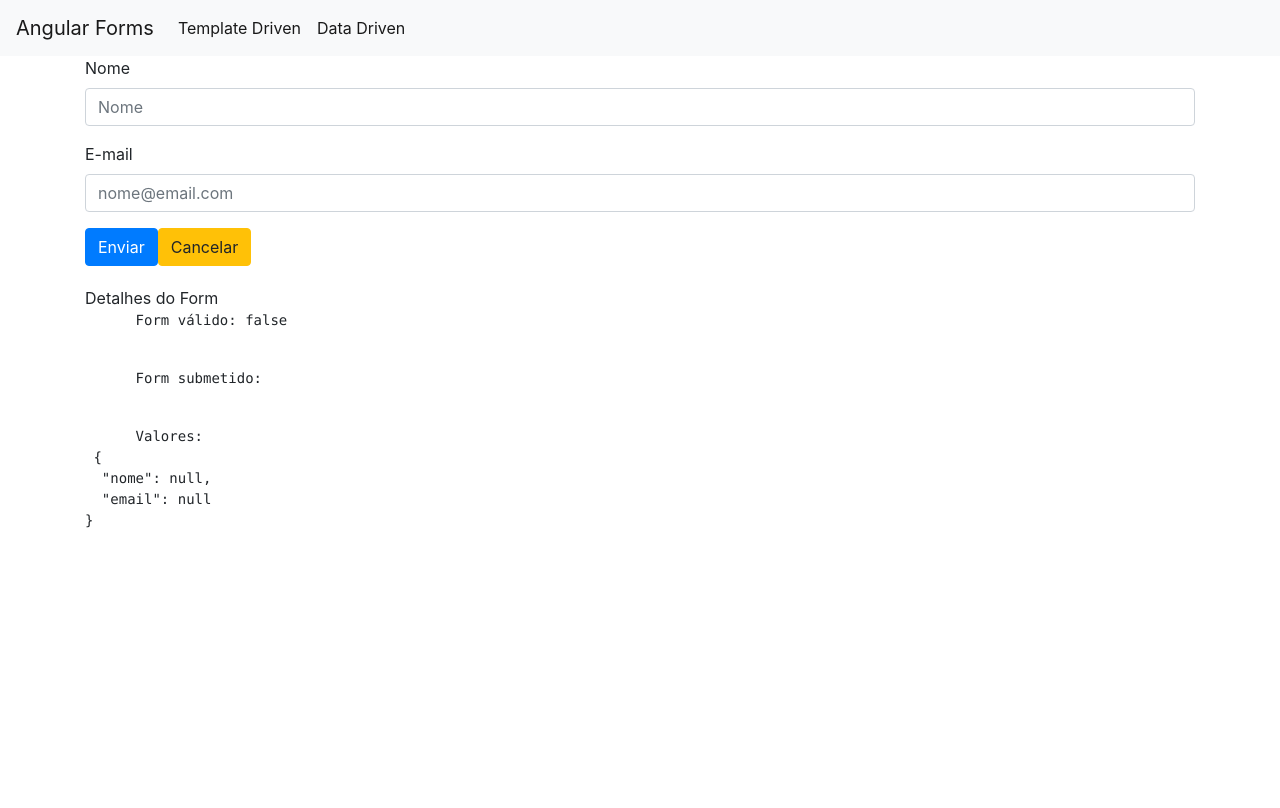
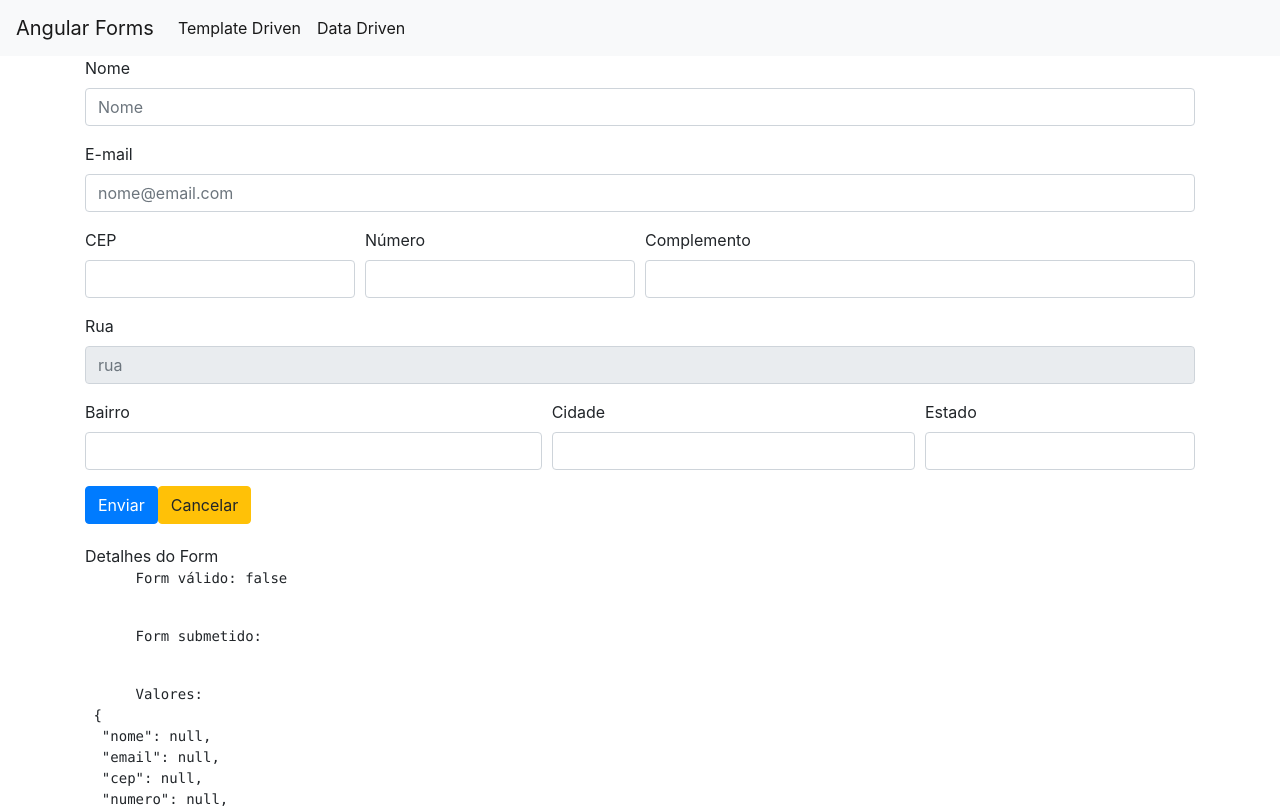
Before and after one commit to michael-zero/Angular, an Angular app: page /dataForm in a window 1280 px wide. Shown: the top 808 px of the page. Built offline with nearby package versions, Linux system fonts and the light colour scheme.

Commit message:
feat: aumentando o form data-driven

```diff
--- a/src/app/data-form/data-form.component.html
+++ b/src/app/data-form/data-form.component.html
@@ -38,6 +38,79 @@
 
   </div>
 
+  <!-- ENDERECO -->
+  <div>
+    <div class="form-group" [ngClass]="aplicaCSSdeErro('cep')">
+      <div class="form-row">
+        <!-- CEP -->
+        <div class="col-md-3">
+            <label for="cep" class="control-label">CEP</label>
+            <input type="text"
+            formControlName="cep"
+            class="form-control" id="cep" />
+            <app-campo-control-erro msgErro="CEP é obrigatório" [mostrarErro]="verificaValidTouched('cep')"></app-campo-control-erro>
+
+        </div>
+        <!-- NUMERO -->
+        <div class="col-md-3">
+          <label for="numero" class="control-label">Número</label>
+          <input type="text" formControlName="numero" [ngClass]="aplicaCSSdeErro('numero')" class="form-control" id="numero" />
+          <app-campo-control-erro app-campo-control-erro msgErro="Número inválido" [mostrarErro]="verificaValidTouched('numero')"></app-campo-control-erro>
+
+        </div>
+
+        <div class="col-md-6">
+          <label for="complemento" class="control-label">Complemento</label>
+          <input type="text" class="form-control" id="complemento"/>
+        </div>
+
+      </div>
+
+    </div>
+
+    <div class="form-group" [ngClass]="aplicaCSSdeErro('rua')">
+      <div class="form-row">
+
+      <div class="col-sm-12">
+        <label for="rua">Rua</label>
+      </div>
+
+      <div class="col-sm-12">
+        <input readonly formControlName="rua" type="text" class="form-control" id="rua" placeholder="rua">
+        <app-campo-control-erro msgErro="Rua é obrigatório." [mostrarErro]="verificaValidTouched('rua')"></app-campo-control-erro>
+
+      </div>
+      </div>
+    </div>
+
+    <div class="form-group" [ngClass]="aplicaCSSdeErro('bairro')">
+      <div class="form-row">
+        <div class="col-md-5">
+          <label for="bairro" class="control-label">Bairro</label>
+          <input formControlName="bairro" type="text" class="form-control" id="bairro"/>
+          <app-campo-control-erro msgErro="Bairro é obrigatório." [mostrarErro]="verificaValidTouched('bairro')"></app-campo-control-erro>
+
+        </div>
+
+        <div class="col-md-4" [ngClass]="aplicaCSSdeErro('cidade')">
+          <label for="cidade" class="control-label">Cidade</label>
+          <input formControlName="cidade" type="text" class="form-control" id="cidade"/>
+        <app-campo-control-erro msgErro="Cidade é obrigatório." [mostrarErro]="verificaValidTouched('cidade')"></app-campo-control-erro>
+
+        </div>
+
+        <div class="col-md-3" [ngClass]="aplicaCSSdeErro('estado')">
+          <label for="estado" class="control-label">Estado</label>
+          <input formControlName="estado" type="text" class="form-control" id="estado"/>
+          <app-campo-control-erro msgErro="Estado é obrigatório." [mostrarErro]="verificaValidTouched('estado')"></app-campo-control-erro>
+
+        </div>
+
+      </div>
+    </div>
+  </div>
+  <!-- BTNS -->
+
   <button class="btn btn-primary" type="submit">Enviar</button>
   <button class="btn btn-warning" (click)="resetar()">Cancelar</button>
 
--- a/src/app/data-form/data-form.component.ts
+++ b/src/app/data-form/data-form.component.ts
@@ -22,7 +22,14 @@ export class DataFormComponent implements OnInit {
 
     this.formulario = this.formBuilder.group({
       nome: [null, [Validators.required, Validators.minLength(3), Validators.maxLength(25)]],
-      email: [null, [Validators.required, Validators.email]]
+      email: [null, [Validators.required, Validators.email]],
+      cep: [null, [Validators.required]],
+      numero: [null, [Validators.required]],
+      complemento:[null] ,
+      rua:[null,Validators.required],
+      bairro:[null,Validators.required] ,
+      cidade:[null,Validators.required] ,
+      estado:[null,Validators.required]
     })
   }
 
@@ -35,7 +42,7 @@ export class DataFormComponent implements OnInit {
     })
   }
 
-  verificaValidTouched(campo:any) : boolean {
+  verificaValidTouched(campo:string) : boolean {
     return !this.formulario.get(campo)?.valid && this.formulario.get(campo)?.touched as boolean
   }
 
@@ -46,7 +53,7 @@ export class DataFormComponent implements OnInit {
     }
   }
 
-  aplicaCSSdeErro(campo:any){
+  aplicaCSSdeErro(campo:string){
     return {
       'has-error': this.verificaValidTouched(campo),
       'is-invalid': this.verificaValidTouched(campo)
```
